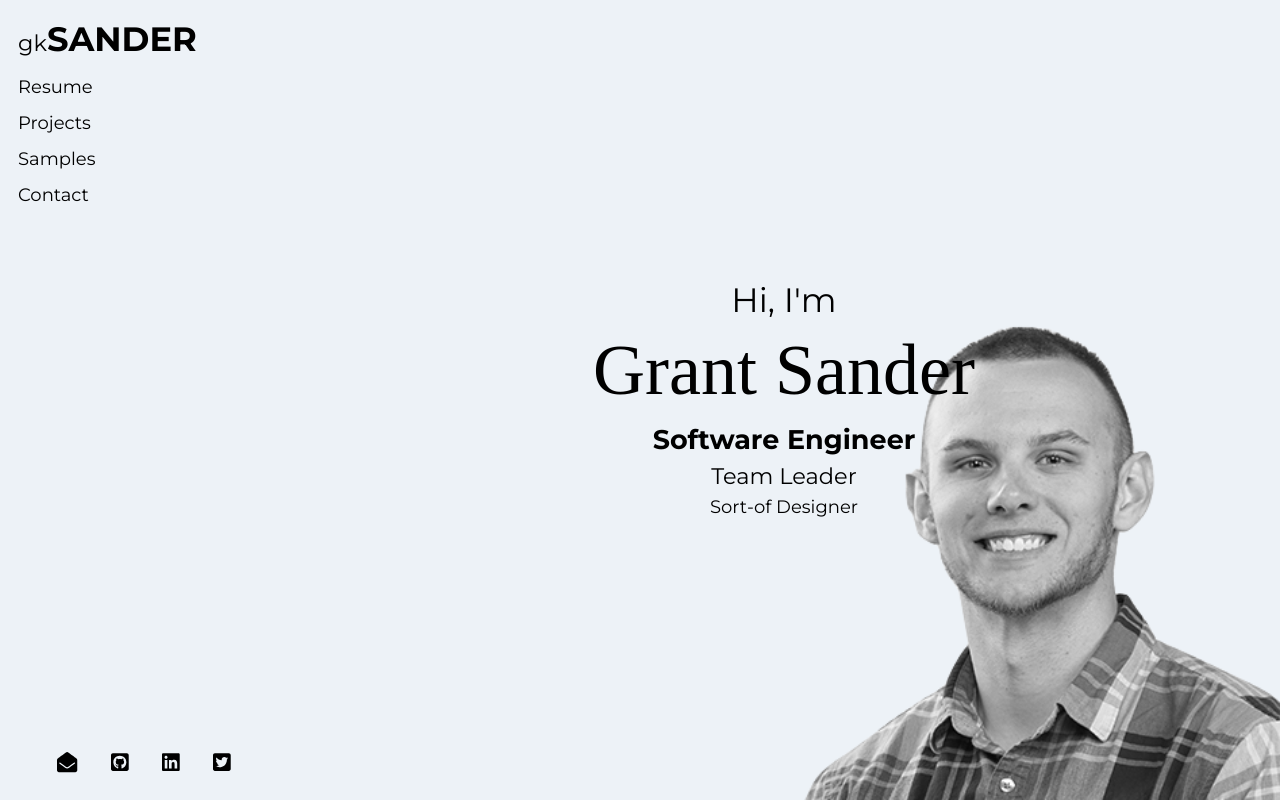
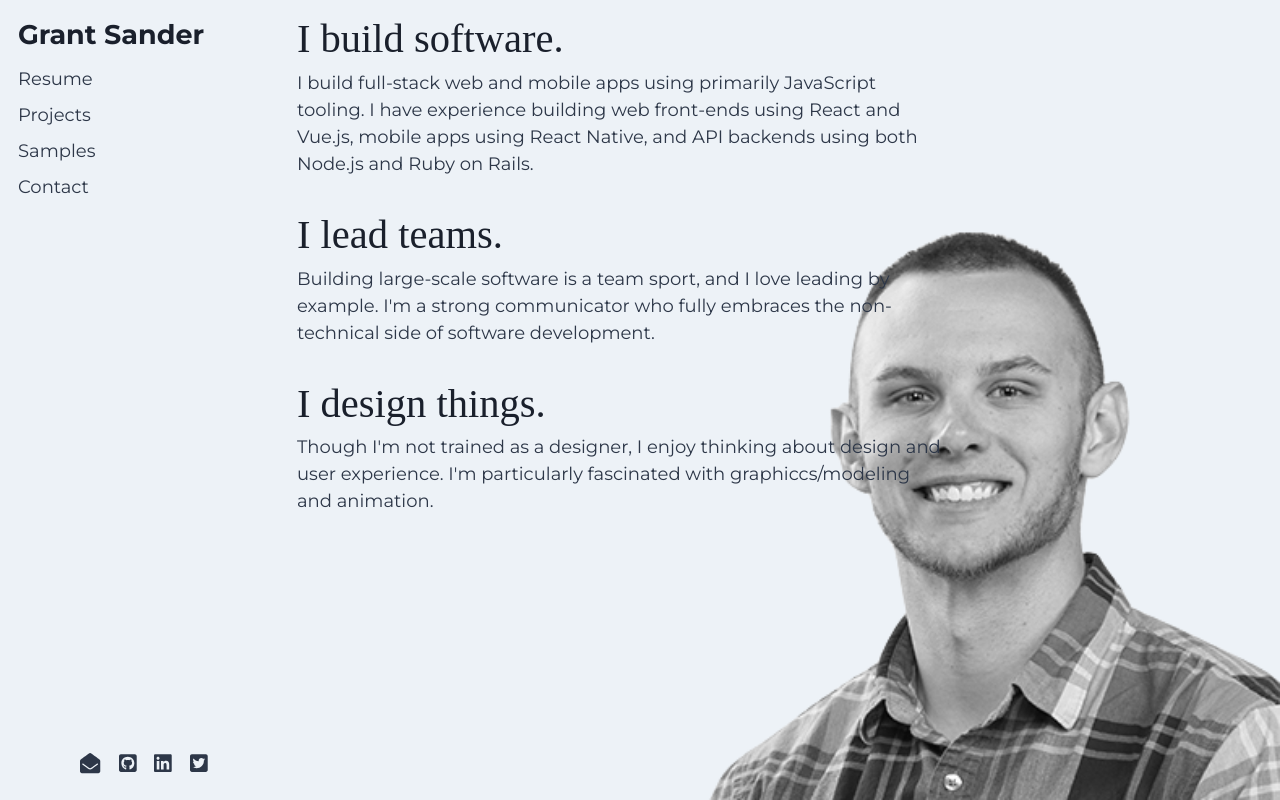
Before and after one commit to gksander/gksander-gatsby, a Gatsby site: page / in a window 1280 px wide. Built offline with nearby package versions, Linux system fonts and the light colour scheme; Gatsby itself is replaced by a stand-in of ours; a web font is replaced by a local one.

Commit message:
Homepage copy

```diff
--- a/src/components/Layout.tsx
+++ b/src/components/Layout.tsx
@@ -85,7 +85,7 @@ const SocialLinks: { href: string; icon: typeof faEnvelopeOpen }[] = [
 
 const headshotVariants: Variants = {
   large: {
-    width: `min(500px, 100%)`,
+    width: `min(600px, 100%)`,
   },
   small: {
     width: 200,
@@ -120,10 +120,13 @@ const Layout: React.FC<{ location?: any }> = ({ children, location }) => {
 
   return (
     <div className="flex flex-col md:flex-row md:flex-shrink-0 w-screen h-screen overflow-hidden bg-gray-200">
-      <div className="w-full md:w-64 p-2 md:p-4 flex flex-col">
+      <div className="w-full md:w-64 p-2 md:p-4 flex flex-col text-gray-800">
         <div className="md:pb-3">
-          <Link to="/" className="font-bold text-xl md:text-3xl leading-tight">
-            <span className="font-thin text-lg md:text-xl">gk</span>SANDER
+          <Link
+            to="/"
+            className="font-bold text-xl md:text-2xl leading-tight text-gray-900"
+          >
+            Grant Sander
           </Link>
         </div>
         <div className="flex-1 flex md:flex-col">
@@ -134,14 +137,14 @@ const Layout: React.FC<{ location?: any }> = ({ children, location }) => {
               </Link>
             ))}
           </div>
-          <div className="hidden md:flex gap-x-3 justify-center">
+          <div className="hidden md:flex justify-center">
             {SocialLinks.map((link) => (
               <a
                 key={link.href}
                 href={link.href}
                 target="_blank"
                 rel="noreferrer"
-                className="p-2 border border-transparent hover:border-white rounded-full flex justify-center items-center"
+                className="p-2 hover:bg-gray-800 hover:text-white transition-colors duration-200 rounded-full flex justify-center items-center"
               >
                 <FontAwesomeIcon icon={link.icon} className="text-lg" />
               </a>
--- a/src/pages/index.tsx
+++ b/src/pages/index.tsx
@@ -2,6 +2,21 @@ import * as React from "react";
 import { SEO } from "../components/Seo";
 import { graphql, useStaticQuery } from "gatsby";
 import BackgroundImage from "gatsby-background-image";
+
+const Sections: { title: string; description: string }[] = [
+  {
+    title: "I build software",
+    description: `I build full-stack web and mobile apps using primarily JavaScript tooling. I have experience building web front-ends using React and Vue.js, mobile apps using React Native, and API backends using both Node.js and Ruby on Rails.`,
+  },
+  {
+    title: "I lead teams",
+    description: `Building large-scale software is a team sport, and I love leading by example. I'm a strong communicator who fully embraces the non-technical side of software development.`,
+  },
+  {
+    title: "I design things",
+    description: `Though I'm not trained as a designer, I enjoy thinking about design and user experience. I'm particularly fascinated with graphiccs/modeling and animation.`,
+  },
+];
 
 const IndexPage: React.FC = () => {
   const data = useStaticQuery(
@@ -23,14 +38,19 @@ const IndexPage: React.FC = () => {
   return (
     <React.Fragment>
       <SEO title="Home" />
-      <div className="w-full h-full flex flex-col justify-center items-center">
-        <div className="text-2xl md:text-3xl leading-tight">Hi, I'm</div>
-        <div className="font-fancy font-thin text-5xl md:text-6xl text-center leading-snug">
-          Grant Sander
+      <div className="w-full h-full p-2 leading-tig">
+        <div className="grid gap-6">
+          {Sections.map((section) => (
+            <div className="">
+              <div className="text-4xl font-fancy text-gray-900">
+                {section.title}.
+              </div>
+              <div className="text-gray-800 max-w-xl">
+                {section.description}
+              </div>
+            </div>
+          ))}
         </div>
-        <div className="text-2xl font-bold">Software Engineer</div>
-        <div className="text-xl">Team Leader</div>
-        <div className="text-base">Sort-of Designer</div>
       </div>
     </React.Fragment>
   );
```
